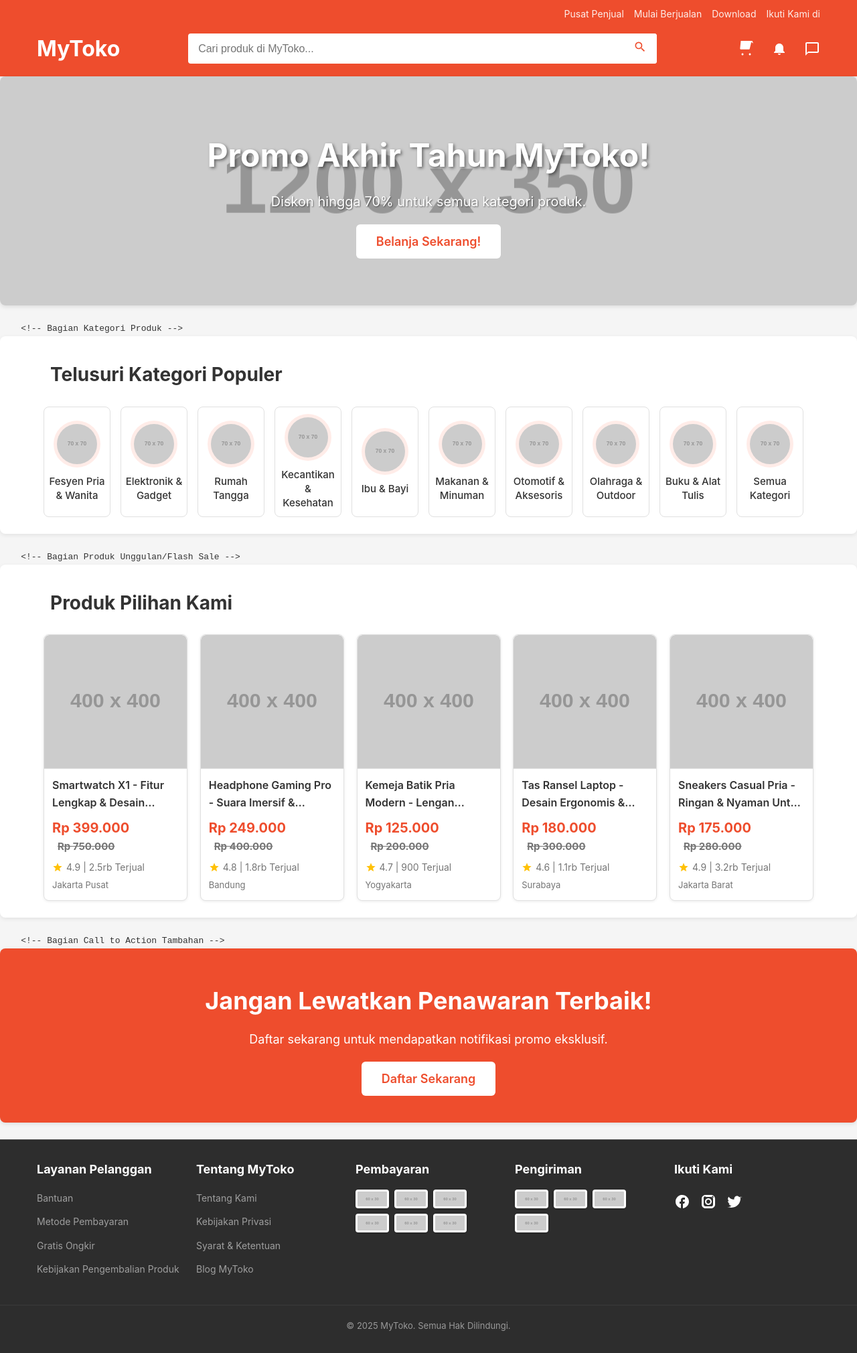
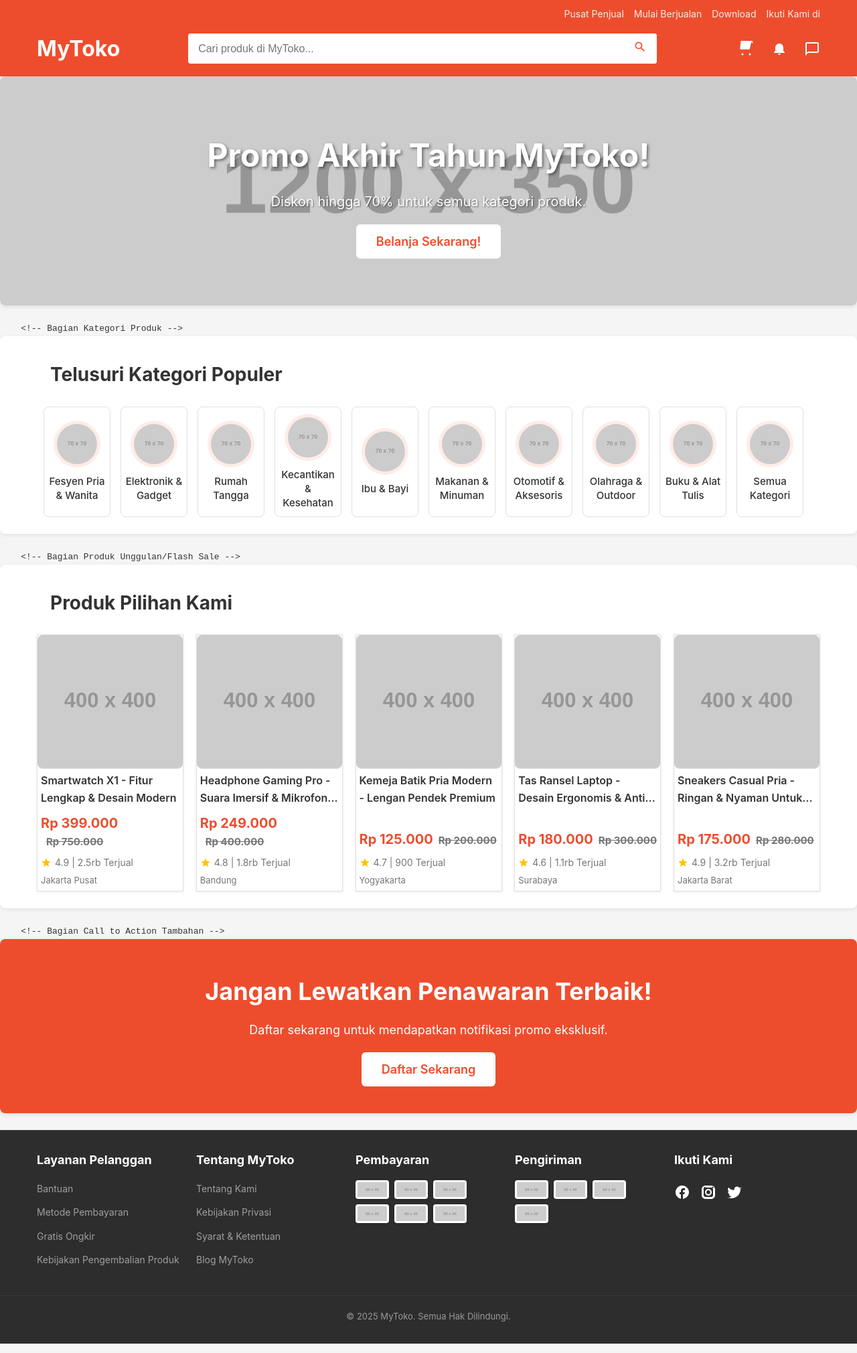
Before and after one commit to x-qmo/x-qmo.github.io, a Jekyll site: the page built from _landing_pages/contoh-lading.md, in a window 1280 px wide. Shown: the whole page at 67% size. Built offline with Jekyll 4.4.1, drawn with Linux system fonts in a browser that asks for light colours.

Commit message:
Update landingku.html

```diff
--- a/_layouts/landingku.html
+++ b/_layouts/landingku.html
@@ -301,7 +301,6 @@ img {
     flex-wrap: wrap;
     gap: 15px; /* Jarak antar kartu produk */
     justify-content: space-between; /* Menyesuaikan jarak agar rata */
-    padding: 0 10px;
 }
 
 .product-card {
@@ -309,7 +308,6 @@ img {
     max-width: calc(20% - 15px);
     background-color: var(--white-color);
     border: 1px solid var(--border-color);
-    border-radius: 8px;
     overflow: hidden;
     box-shadow: 0 1px 4px rgba(0, 0, 0, 0.08);
     transition: transform 0.2s ease, box-shadow 0.2s ease;
@@ -328,11 +326,10 @@ img {
     height: 200px; /* Tinggi gambar konsisten */
     object-fit: cover; /* Memastikan gambar mengisi area tanpa terdistorsi */
     border-bottom: 1px solid var(--border-color);
-    border-radius: 8px 8px 0 0;
 }
 
 .product-info {
-    padding: 12px;
+    padding: 5px;
     display: flex;
     flex-direction: column;
     flex-grow: 1; /* Memastikan info produk memenuhi sisa ruang */
@@ -647,7 +644,7 @@ img {
         max-width: calc(33.33% - 10px);
     }
     .product-card {
-        flex-basis: 155px;
+        flex-basis: 165px;
         max-width: calc(100% - 15px);
     }
     .product-card img {
```
